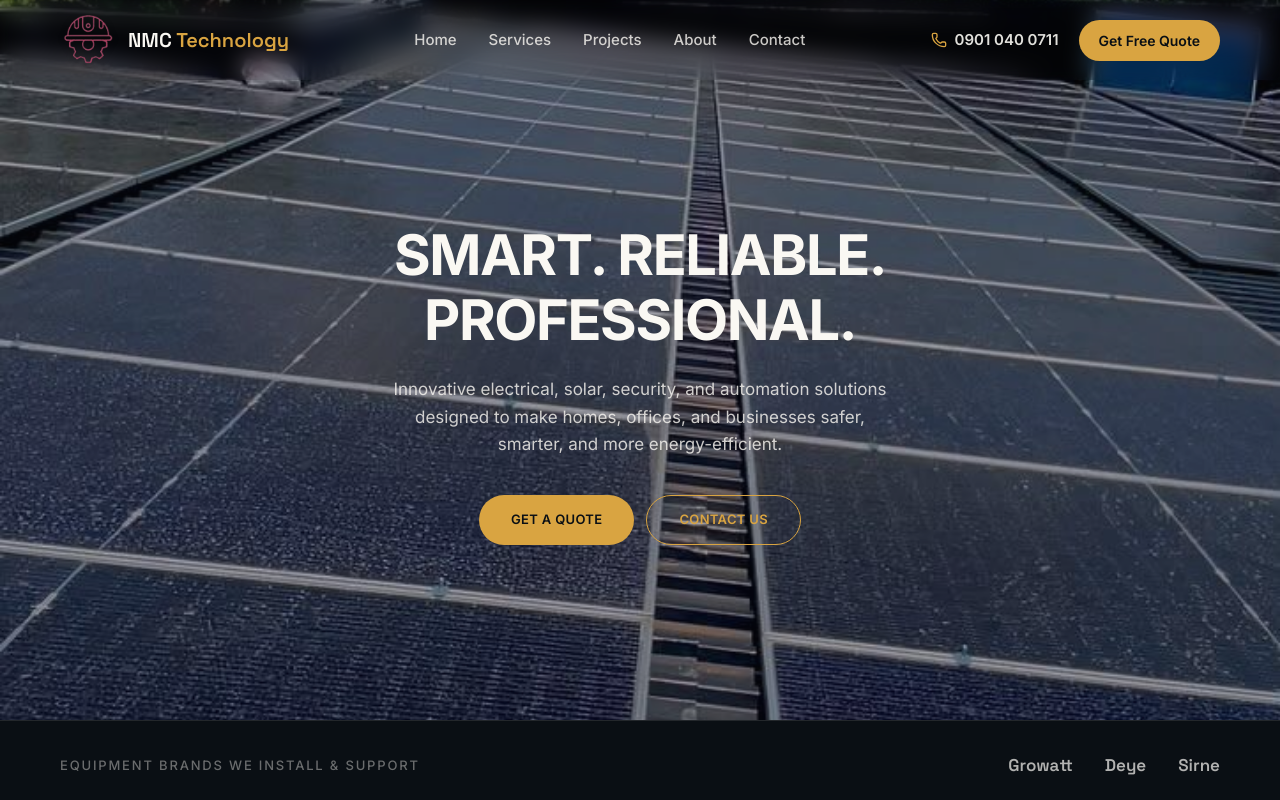
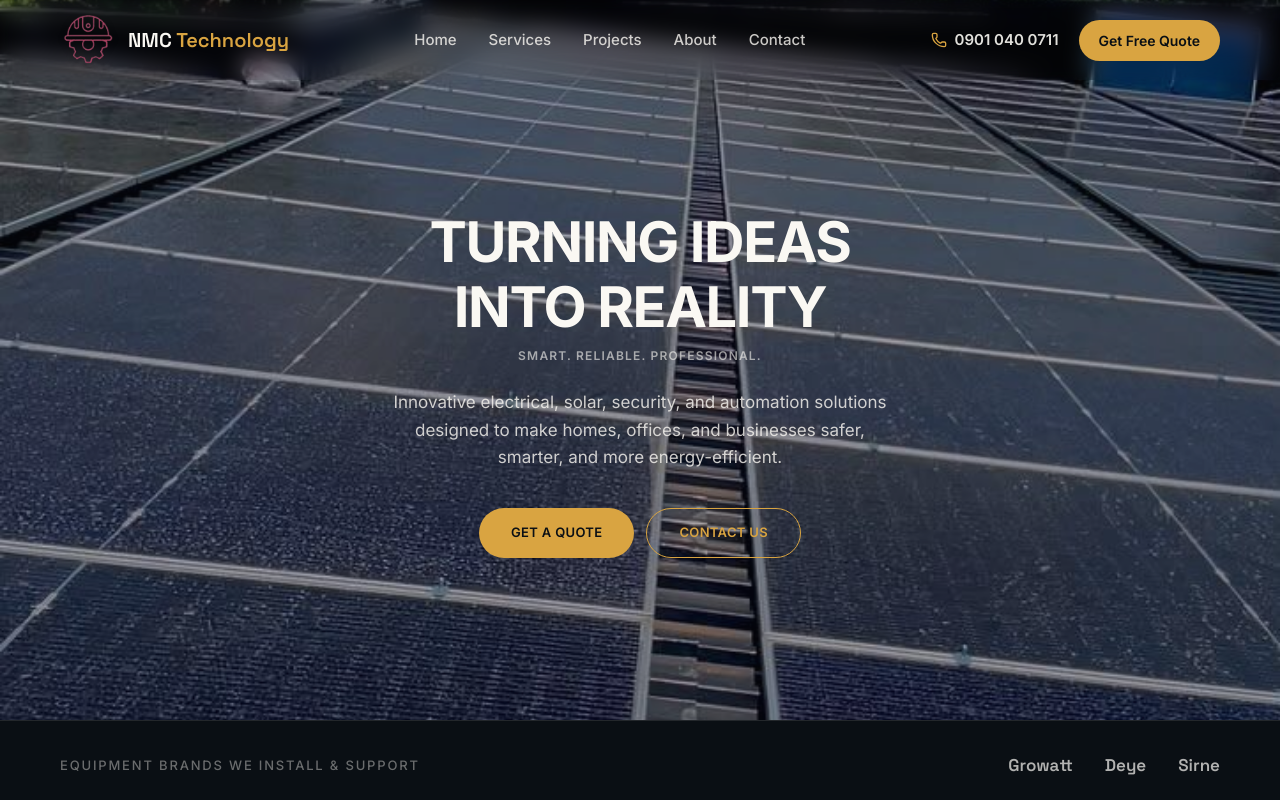
Before and after one commit to jamalcarterme/nmctechnologyltd, a Next.js app: page / in a window 1280 px wide. Shown: the top 800 px of the page. Built offline with nearby package versions, Linux system fonts and the light colour scheme.

Commit message:
Upload files via ZiptoGit

```diff
--- a/src/components/Hero.tsx
+++ b/src/components/Hero.tsx
@@ -86,12 +86,22 @@ export default function Hero() {
           animate="show"
           className="balance max-w-3xl text-[34px] font-bold uppercase leading-[1.15] tracking-tight text-paper sm:text-[44px] lg:text-[56px]"
         >
-          Smart. Reliable. Professional.
+          Turning Ideas Into Reality
         </motion.h1>
 
         <motion.p
           variants={reveal}
           custom={1}
+          initial="hidden"
+          animate="show"
+          className="mt-2 text-[12px] font-semibold uppercase tracking-widest text-paper/60"
+        >
+          Smart. Reliable. Professional.
+        </motion.p>
+
+        <motion.p
+          variants={reveal}
+          custom={2}
           initial="hidden"
           animate="show"
           className="mt-6 max-w-lg text-[16px] leading-relaxed text-paper/80 sm:text-[17px]"
@@ -101,7 +111,7 @@ export default function Hero() {
 
         <motion.div
           variants={reveal}
-          custom={2}
+          custom={3}
           initial="hidden"
           animate="show"
           className="mt-9 flex flex-col gap-3 sm:flex-row"
```
